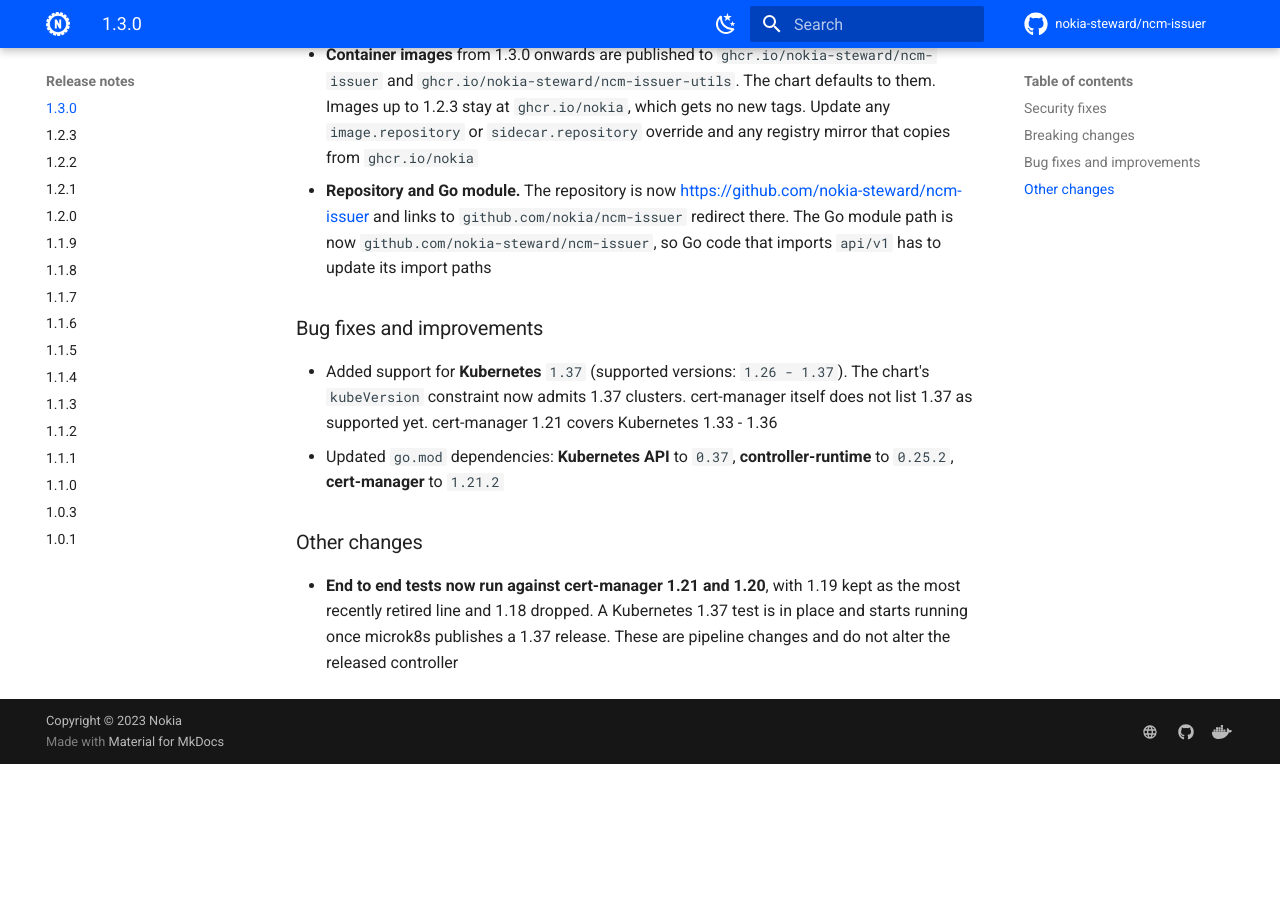
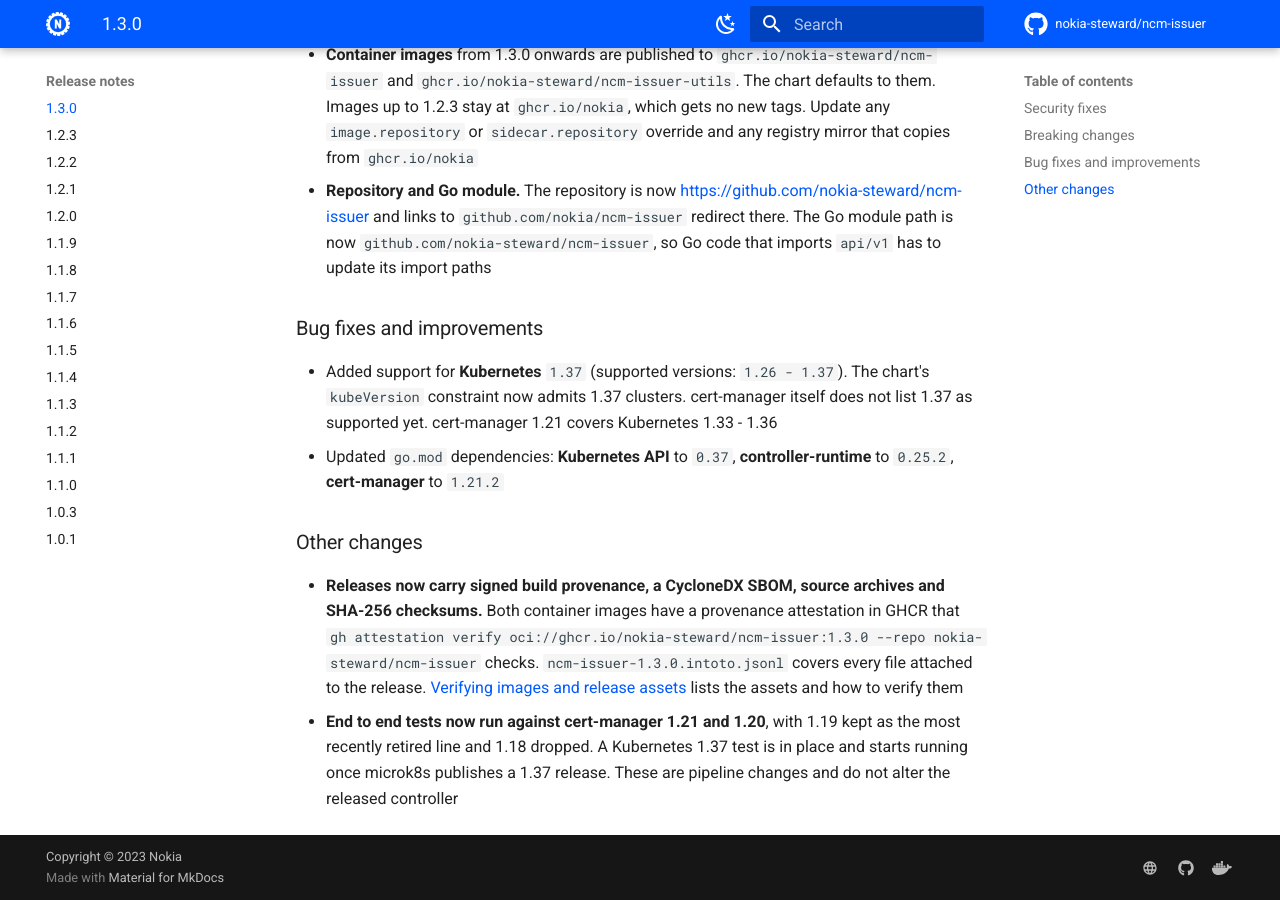
Before and after one commit to nokia/ncm-issuer, an MkDocs documentation site: the page built from docs/release-notes/1.3.0.md, in a window 1280 px wide and 900 px high, scrolled down 901 px. Built offline with MkDocs 1.6.1 and Material for MkDocs 9.7.7, drawn with Linux system fonts in a browser that asks for light colours; emoji names are drawn with the system emoji font; comment, search, counter and statistics services are not loaded; before the commit the page ends 1665 px from its top, so only the background shows below that.

Commit message:
docs(release-notes): add signed provenance and release assets to 1.3.0

```diff
--- a/docs/release-notes/1.3.0.md
+++ b/docs/release-notes/1.3.0.md
@@ -27,4 +27,5 @@
 
 ### Other changes
 
+- **Releases now carry signed build provenance, a CycloneDX SBOM, source archives and SHA-256 checksums.** Both container images have a provenance attestation in GHCR that `gh attestation verify oci://ghcr.io/nokia-steward/ncm-issuer:1.3.0 --repo nokia-steward/ncm-issuer` checks. `ncm-issuer-1.3.0.intoto.jsonl` covers every file attached to the release. [Verifying images and release assets](https://nokia-steward.github.io/ncm-issuer/docs/documentation/installation/#verifying-images-and-release-assets) lists the assets and how to verify them
 - **End to end tests now run against cert-manager 1.21 and 1.20**, with 1.19 kept as the most recently retired line and 1.18 dropped. A Kubernetes 1.37 test is in place and starts running once microk8s publishes a 1.37 release. These are pipeline changes and do not alter the released controller
```
Also changed, not shown: RELEASE_NOTES.md (+1 -0 lines).
